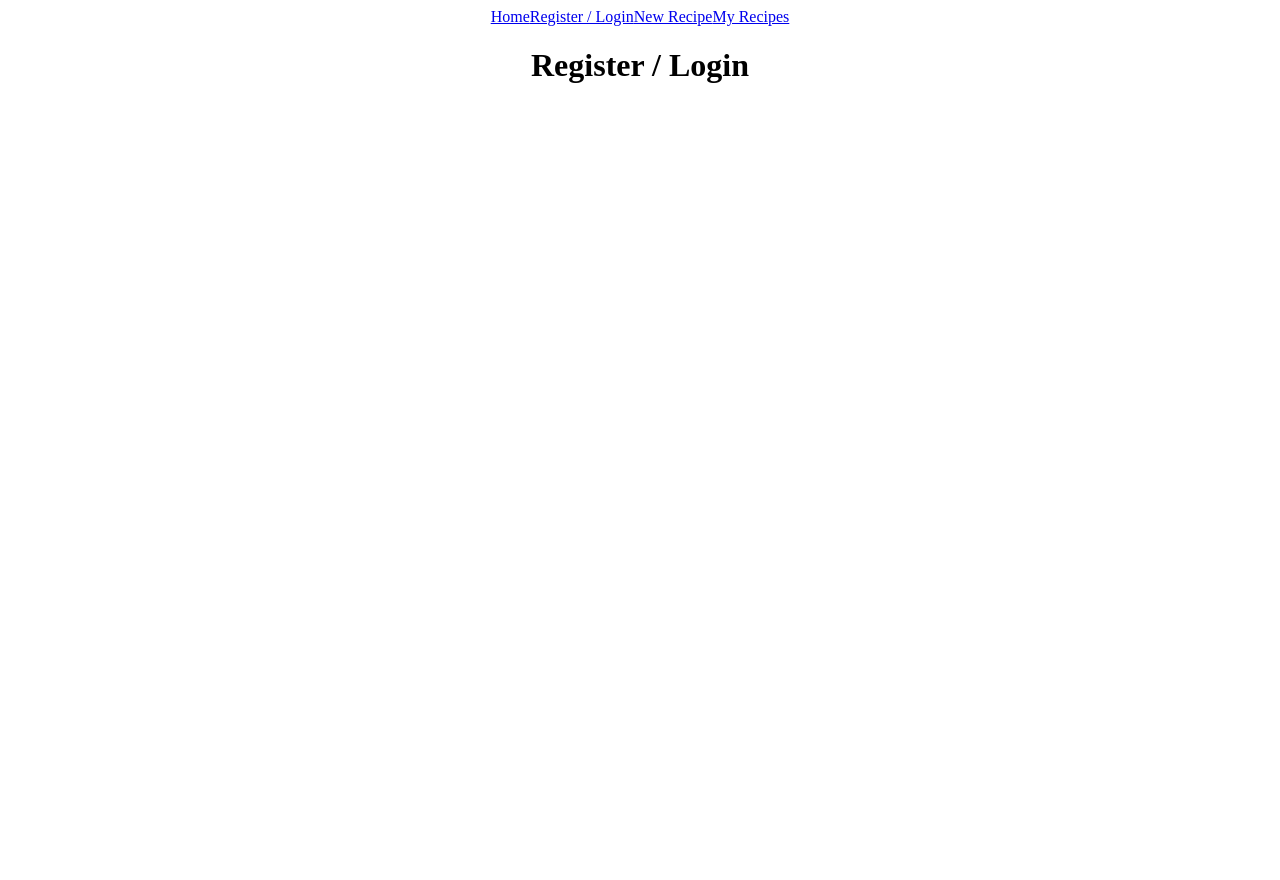
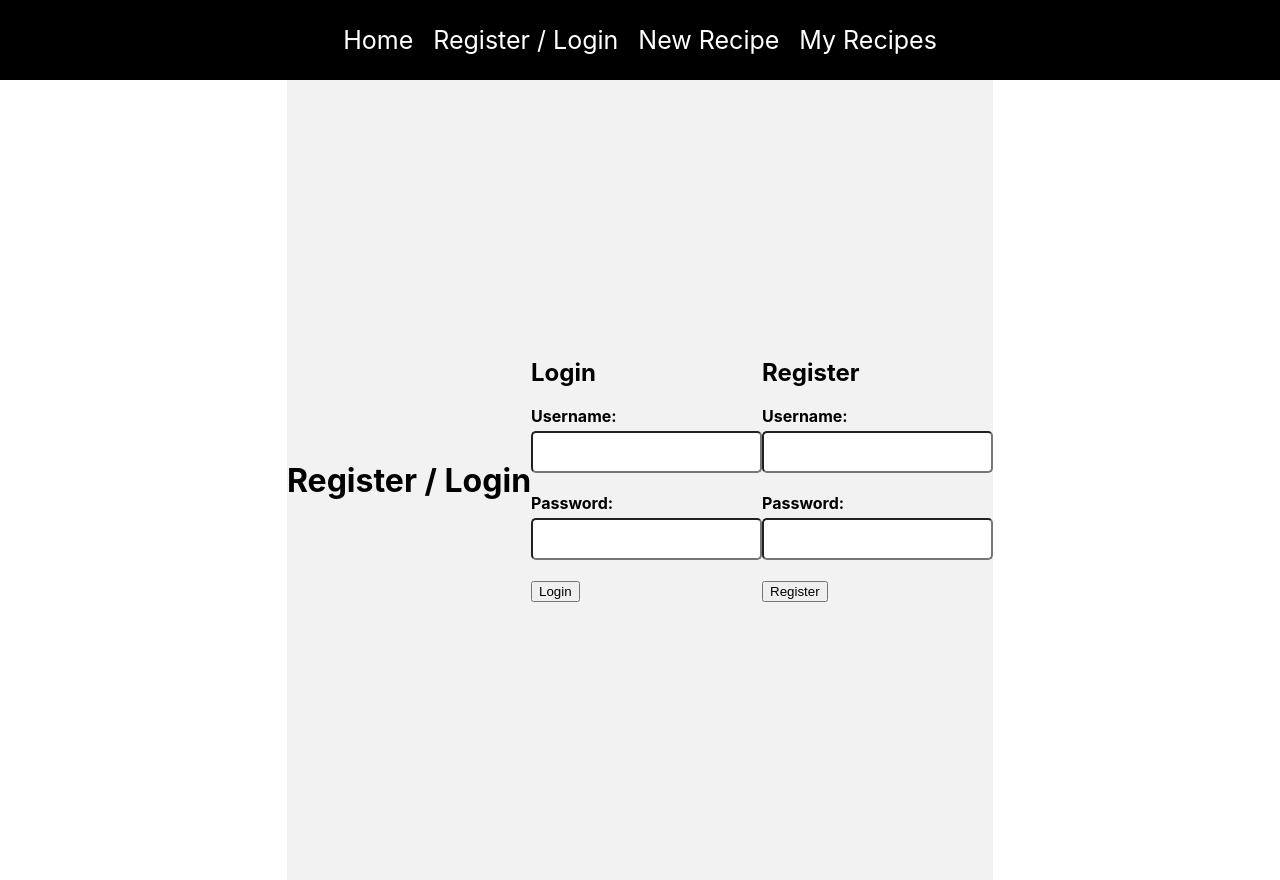
Before and after one commit to martinsliz/the-recipe-app, a React (Create React App) app in the folder client/: page /auth in a window 1280 px wide. Before the commit the page ends 800 px from the top, so only its background shows below. Built offline with nearby package versions, Linux system fonts and the light colour scheme.

Commit message:
created form for register and login

```diff
--- a/client/src/App.css
+++ b/client/src/App.css
@@ -1,38 +1,117 @@
 .App {
-  text-align: center;
+  display: flex;
+  flex-direction: column;
+  justify-content: center;
+  align-items: center;
+  font-family: -apple-system, BlinkMacSystemFont, 'Segoe UI', Roboto, Oxygen,
+    Ubuntu, Cantarell, 'Open Sans', 'Helvetica Neue', sans-serif;
 }
 
-.App-logo {
-  height: 40vmin;
-  pointer-events: none;
+body {
+  margin: 0;
+  padding: 0;
 }
 
-@media (prefers-reduced-motion: no-preference) {
-  .App-logo {
-    animation: App-logo-spin infinite 20s linear;
-  }
+.auth {
+  display: flex;
+  justify-content: center;
+  align-items: center;
+  height: 100vh;
+  background-color: #f2f2f2;
 }
 
-.App-header {
-  background-color: #282c34;
-  min-height: 100vh;
+.auth-container {
   display: flex;
   flex-direction: column;
+  justify-content: center;
   align-items: center;
-  justify-content: center;
-  font-size: calc(10px + 2vmin);
-  color: white;
+  padding: 20px;
+  background-color: white;
+  border-radius: 5px;
+  box-shadow: 0 0 5px rgba(0, 0, 0, 0.1);
+  margin: 20px;
+  width: 400px;
 }
 
-.App-link {
-  color: #61dafb;
+.form-group {
+  display: flex;
+  flex-direction: column;
+  margin-bottom: 20px;
 }
 
-@keyframes App-logo-spin {
-  from {
-    transform: rotate(0deg);
-  }
-  to {
-    transform: rotate(360deg);
-  }
+label {
+  font-weight: bold;
+  margin-bottom: 5px;
 }
+
+input {
+  padding: 10px;
+  font-size: 16px;
+  border-radius: 5px;
+}
+
+.navbar {
+  margin: 0;
+  width: 100%;
+  height: 80px;
+  background-color: black;
+  display: flex;
+  justify-content: center;
+  align-items: center;
+  color: white;
+  text-decoration: none;
+}
+
+a {
+  color: white;
+  text-decoration: none;
+  margin: 10px;
+  font-size: 25px;
+}
+
+.create-recipe {
+  display: flex;
+  flex-direction: column;
+  justify-content: center;
+  align-items: center;
+  padding: 20px;
+  background-color: white;
+  border-radius: 5px;
+  box-shadow: 0 0 5px rgba(0, 0, 0, 0.1);
+  margin: 20px;
+  width: 400px;
+}
+.create-recipe form {
+  display: flex;
+  flex-direction: column;
+}
+ul {
+  list-style: none;
+  padding: 0;
+  margin: 0;
+}
+
+li {
+  border: 1px solid black;
+  padding: 10px;
+  margin-bottom: 10px;
+}
+
+h2 {
+  margin-top: 0;
+}
+
+img {
+  max-width: 100%;
+  height: auto;
+  margin-bottom: 10px;
+}
+
+img {
+  width: 400px;
+}
+
+p {
+  max-width: 400px;
+  font-size: 12px;
+}
--- a/client/src/App.js
+++ b/client/src/App.js
@@ -1,4 +1,5 @@
 import './App.css'
+import { useState } from 'react'
 import { Route, Routes } from 'react-router-dom'
 // import axios from 'axios'
 import Home from './pages/home'
@@ -8,12 +9,24 @@
 import Navbar from './components/Navbar'
 
 function App() {
+  const [username, setUsername] = useState('')
+  const [password, setPassword] = useState('')
   return (
     <div className="App">
       <Navbar />
       <Routes>
         <Route path="/" element={<Home />} />
-        <Route path="/auth" element={<Auth />} />
+        <Route
+          path="/auth"
+          element={
+            <Auth
+              username={username}
+              password={password}
+              setUsername={setUsername}
+              setPassword={setPassword}
+            />
+          }
+        />
         <Route path="/newRecipe" element={<NewRecipe />} />
         <Route path="/savedRecipes" element={<SavedRecipes />} />
       </Routes>
--- /dev/null
+++ b/client/src/components/Form.jsx
@@ -0,0 +1,39 @@
+import React from 'react'
+
+const Form = ({
+  username,
+  setUsername,
+  password,
+  setPassword,
+  label,
+  handleSubmit
+}) => {
+  return (
+    <div>
+      <form onSubmit={handleSubmit}>
+        <h2>{label}</h2>
+        <div className="form-group">
+          <label htmlFor="username">Username: </label>
+          <input
+            type="text"
+            id="username"
+            value={username}
+            onChange={(event) => setUsername(event.target.value)}
+          />
+        </div>
+        <div className="form-group">
+          <label htmlFor="password">Password: </label>
+          <input
+            type="text"
+            id="password"
+            value={password}
+            onChange={(event) => setPassword(event.target.value)}
+          />
+        </div>
+        <button type="submit">{label}</button>
+      </form>
+    </div>
+  )
+}
+
+export default Form
--- a/client/src/pages/auth.js
+++ b/client/src/pages/auth.js
@@ -1,9 +1,57 @@
-import React from 'react'
+import { useState } from 'react'
+// import { useNavigate } from 'react-router-dom'
+import axios from 'axios'
+import Form from '../components/Form'
 
 const auth = () => {
   return (
+    <div className="auth">
+      <h1>Register / Login</h1>
+      <Login />
+      <Register />
+    </div>
+  )
+}
+
+const Login = () => {
+  const [username, setUsername] = useState('')
+  const [password, setPassword] = useState('')
+  // const navigate = useNavigate()
+
+  return (
     <div>
-      <h1>Register / Login</h1>
+      <Form
+        username={username}
+        setUsername={setUsername}
+        password={password}
+        setPassword={setPassword}
+        label="Login"
+      />
+    </div>
+  )
+}
+
+const Register = () => {
+  const [username, setUsername] = useState('')
+  const [password, setPassword] = useState('')
+  // const navigate = useNavigate()
+  const handleSubmit = async (event) => {
+    event.preventDefault()
+    try {
+      await axios.post('')
+    } catch (err) {}
+  }
+
+  return (
+    <div>
+      <Form
+        username={username}
+        setUsername={setUsername}
+        password={password}
+        setPassword={setPassword}
+        handleSubmit={handleSubmit}
+        label="Register"
+      />
     </div>
   )
 }
```
